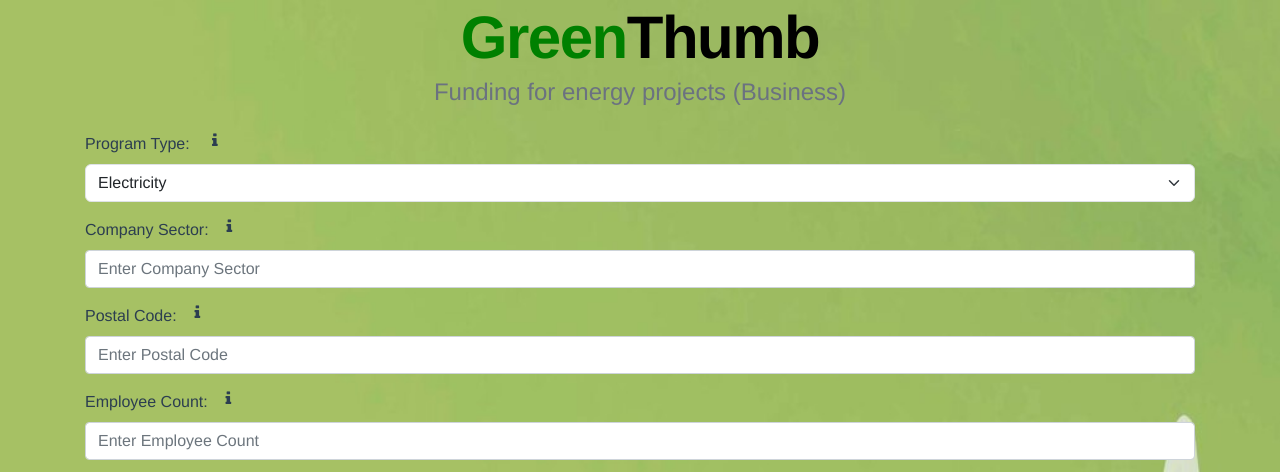
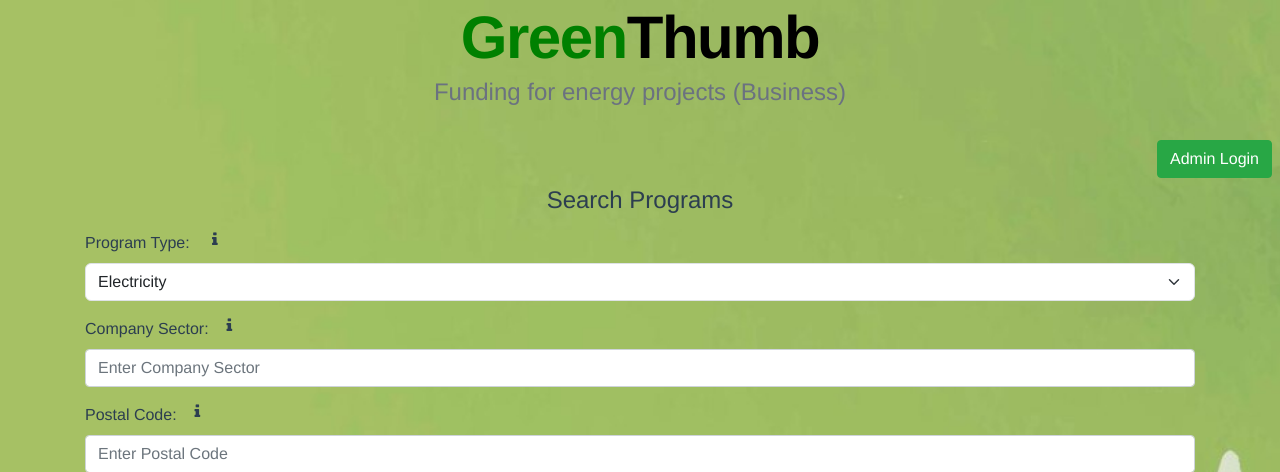
Before and after one commit to parampa10/E2F_systems, a Django app: page / in a window 1280 px wide. Shown: the top 472 px of the page. Run offline with Django 4.2, Linux system fonts and the light colour scheme; style sheets or scripts are compiled from the project's sources; some libraries are stand-ins or nearby versions.

Commit message:
minor changes-links

```diff
--- a/E2FSystems/home/templates/add_program.html
+++ b/E2FSystems/home/templates/add_program.html
@@ -18,6 +18,7 @@
         <a href="/download_data/"><button  class="btn btn-success m-2">Download All Data</button></a>
     </div>
     <div class="container mt-3">
+        <h4>Add New Program</h4>
         <form method="POST" action="/add_program/" enctype="multipart/form-data">
             {% csrf_token %}
             {% if success_msg %}
--- a/E2FSystems/home/templates/home.html
+++ b/E2FSystems/home/templates/home.html
@@ -32,6 +32,14 @@
     <div class="">
         <h1 class="headingGT"><span style="color: green">Green</span>Thumb</h1>
         <p class="para">Funding for energy projects (Business)</p>
+
+
+        <div class="d-flex flex-row-reverse ">
+            <a href="/admin_login/"><button  class="btn btn-success m-2">Admin Login</button></a>
+        </div>
+
+        <h4>Search Programs</h4>
+
         <div class="container mt-3">
             <form method="POST" action="/search/" enctype="multipart/form-data">
                 {% csrf_token %}
--- a/E2FSystems/home/templates/result.html
+++ b/E2FSystems/home/templates/result.html
@@ -34,6 +34,7 @@
                     {{p.link}}
                 </div>
             </div>
+            <br>
             <br>
         {% endfor %}
             {% comment %} <div class="col-span-2"></div>
```
